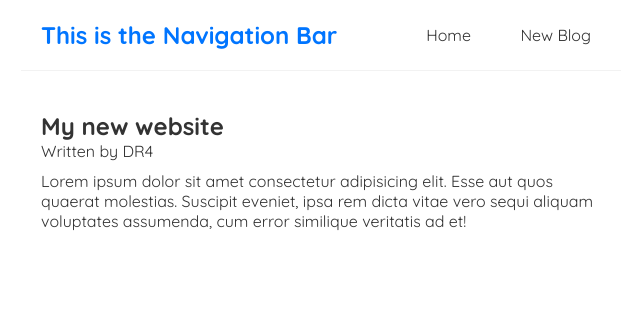
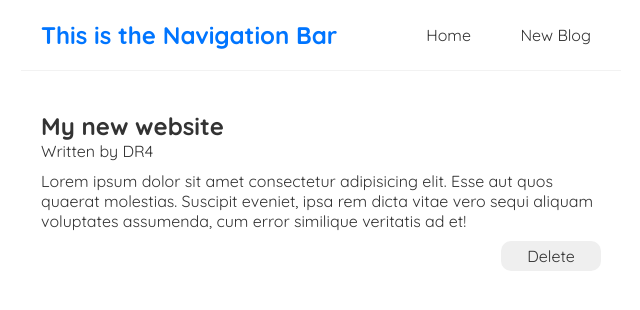
Before and after one commit to Eng-DO4/100-days-for-freelancing-job, a React (Create React App) app in the folder react/dojo-blog/: page /blogs/1 in a window 1280 px wide. Shown: the top 310 px of the page, without its empty margins (319-959 px from the left). Built offline with nearby package versions, Linux system fonts and the light colour scheme; data requests are answered from the project's data file; the HTML template or start-up script is replaced by a standard one.

Commit message:
making a delete request

```diff
--- a/react/dojo-blog/src/BlogDetails.js
+++ b/react/dojo-blog/src/BlogDetails.js
@@ -1,12 +1,18 @@
 import React from "react";
-import { useParams } from "react-router-dom";
+import { useHistory, useParams } from "react-router-dom";
 import useFetch from "./useFetch";
 
 const BlogDetails = () => {
 
     const { id } = useParams(); // to get the params from query statment
+    const { data: blog, isPending, error } = useFetch(`http://localhost:8000/blogs/${id}`);
+    const history = useHistory();
 
-    const { data: blog, isPending, error } = useFetch(`http://localhost:8000/blogs/${id}`);
+    const handleClick = _ => {
+        fetch(`http://localhost:8000/blogs/${id}`, {
+            method: "DELETE"
+        }).then( _ => history.push('/'));
+    }
 
     return (
         <div className="blog-details">
@@ -17,6 +23,7 @@
                     <h2>{ blog.title }</h2>
                     <p>Written by { blog.author }</p>
                     <div>{ blog.body }</div>
+                    <button onClick={ handleClick }>Delete</button>
                 </article>
             )}
         </div>
--- a/react/dojo-blog/src/index.css
+++ b/react/dojo-blog/src/index.css
@@ -103,7 +103,8 @@
   margin: 10px 0;
 }
 
-form button {
+form button, .blog-details button {
+  margin: 10px 0;
   font-size: 16px;
   float: right;
   border: none;
@@ -112,7 +113,7 @@
   width: 100px;
 }
 
-form button:hover {
+form button:hover, .blog-details button:hover {
   background-color: #0075ff;
   color: #fafafa;
   cursor: pointer;
```
